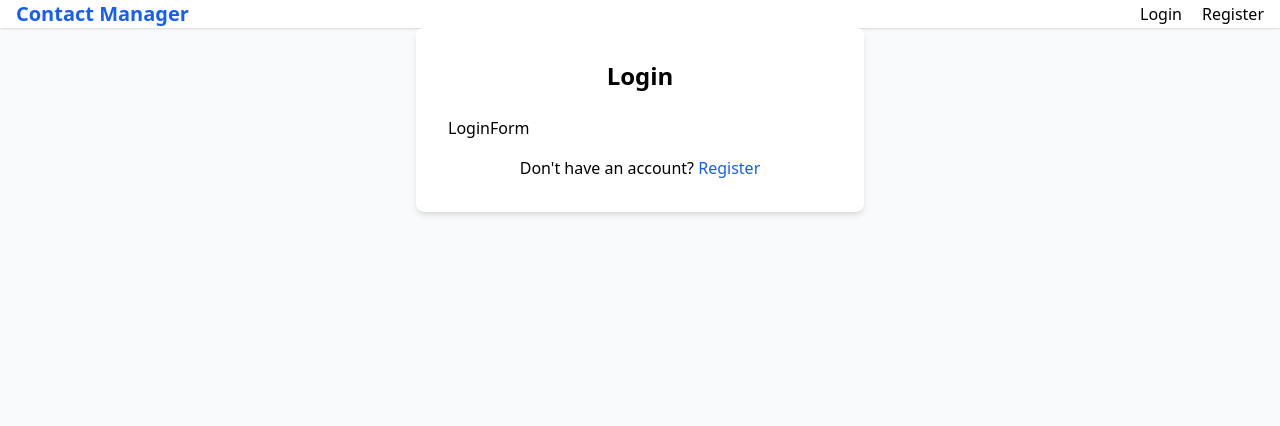
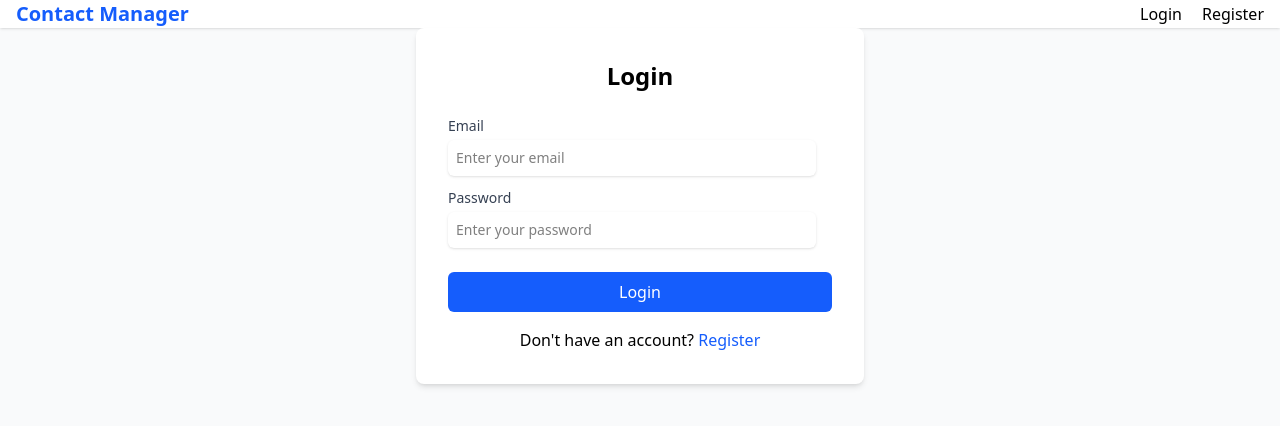
Before and after one commit to mbali-18/my-nextjs-app, a Next.js app: page /login in a window 1280 px wide. Shown: the top 426 px of the page. Built offline with nearby package versions, Linux system fonts and the light colour scheme.

Commit message:
Login form client

```diff
--- a/app/_components/LoginForm.tsx
+++ b/app/_components/LoginForm.tsx
@@ -2,7 +2,38 @@
 import React, { use } from "react";
 
 const LoginForm = () => {
-  return <div>LoginForm</div>;
+  return (
+    <form className="space-x-4">
+      <div>
+        <label className="block text-sm font-medium text-gray-700">Email</label>
+        <input
+          type="email"
+          name="email"
+          placeholder="Enter your email"
+          required
+          className="mt-1 block w-full rounded-md border-gray-300 shadow-sm focus:border-blue-500 focus:ring-blue-500 sm:text-sm p-2"
+        />
+      </div>
+      <div className="mt-3">
+        <label className="block text-sm font-medium text-gray-700">
+          Password
+        </label>
+        <input
+          type="password"
+          name="password"
+          placeholder="Enter your password"
+          required
+          className="mt-1 block w-full rounded-md border-gray-300 shadow-sm focus:border-blue-500 focus:ring-blue-500 sm:text-sm p-2"
+        />
+      </div>
+      <button
+        type="submit"
+        className="mt-6 w-full bg-blue-600 text-white py-2 px-4 rounded-md hover:bg-blue-700 focus:outline-none focus:ring-2 focus:ring-blue-500"
+      >
+        Login
+      </button>
+    </form>
+  );
 };
 
 export default LoginForm;
```
